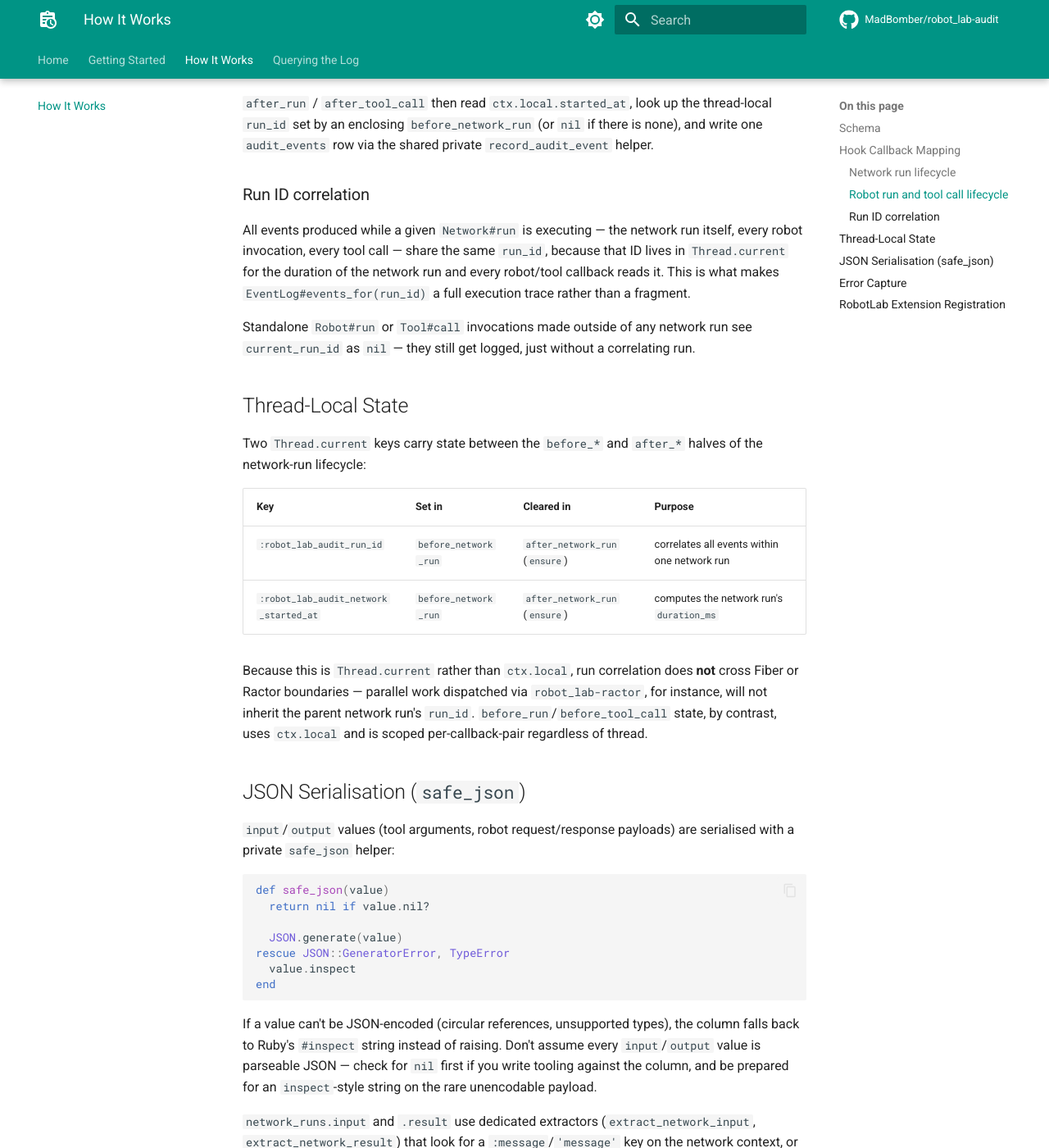
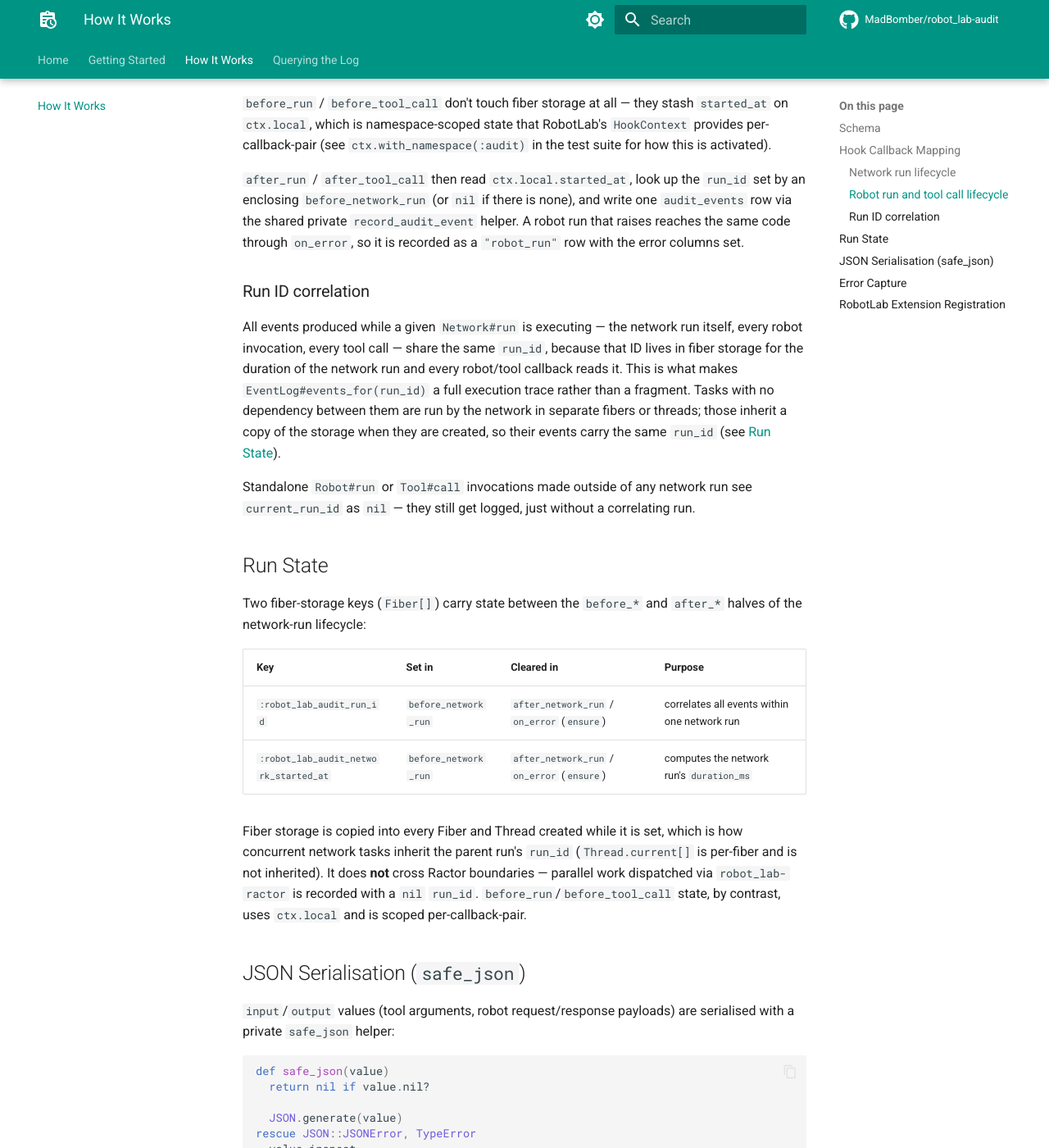
Before and after one commit to MadBomber/robot_lab-audit, an MkDocs documentation site: the page built from docs/how_it_works.md, in a window 1280 px wide and 1400 px high, scrolled down 2711 px. Shown: the whole window at 82% size. Built offline with MkDocs 1.6.1 and Material for MkDocs 9.7.7, drawn with Linux system fonts in a browser that asks for light colours; comment, search, counter and statistics services are not loaded; some of the changed text lies outside the part shown.

Commit message:
fix: record failed runs, keep run_id across concurrent tasks
- add on_error so robot and network runs that raise are logged
- store run_id in fiber storage so threads and fibers inherit it
- events_for(nil) now returns standalone events
- enable registers the hook only once
- safe_json falls back to inspect on circular references
- rake test_file sets the load path
- docs: correct schema, tool names, JSON fallback and run_id claims

````diff
--- a/docs/how_it_works.md
+++ b/docs/how_it_works.md
@@ -84,14 +84,18 @@ each pair that carries the guard, not the `before_*` half.
 ```
 before_network_run(ctx)
   → generates a new run_id  (SecureRandom.uuid)
-  → stores run_id and started_at in Thread.current
+  → stores run_id and started_at in fiber storage (Fiber[])
 
   ... network executes: robots run, tools are called ...
 
-after_network_run(ctx)
-  → writes the network_runs row using the thread-local run_id/started_at
-  → clears both thread-locals in an `ensure` block
+after_network_run(ctx)        # or on_error(ctx) when the run raised
+  → writes the network_runs row using the stored run_id/started_at
+  → clears both keys in an `ensure` block
 ```
+
+RobotLab skips the `after_*` hooks when a run raises and calls `on_error`
+instead, so the hook implements `on_error` as well: it writes the same row,
+with `error_class`/`error_message` filled in, and clears the same state.
 
 `after_network_run` is a no-op if there is no `current_run_id` — this
 guards against `after_network_run` firing without a matching
@@ -99,43 +103,50 @@ guards against `after_network_run` firing without a matching
 
 ### Robot run and tool call lifecycle
 
-`before_run` / `before_tool_call` don't touch `Thread.current` at all —
+`before_run` / `before_tool_call` don't touch fiber storage at all —
 they stash `started_at` on `ctx.local`, which is namespace-scoped state that
 RobotLab's `HookContext` provides per-callback-pair (see
 `ctx.with_namespace(:audit)` in the test suite for how this is activated).
 
 `after_run` / `after_tool_call` then read `ctx.local.started_at`, look up the
-thread-local `run_id` set by an enclosing `before_network_run` (or `nil` if
+`run_id` set by an enclosing `before_network_run` (or `nil` if
 there is none), and write one `audit_events` row via the shared private
-`record_audit_event` helper.
+`record_audit_event` helper. A robot run that raises reaches the same code
+through `on_error`, so it is recorded as a `"robot_run"` row with the error
+columns set.
 
 ### Run ID correlation
 
 All events produced while a given `Network#run` is executing — the network
 run itself, every robot invocation, every tool call — share the same
-`run_id`, because that ID lives in `Thread.current` for the duration of the
+`run_id`, because that ID lives in fiber storage for the duration of the
 network run and every robot/tool callback reads it. This is what makes
 `EventLog#events_for(run_id)` a full execution trace rather than a fragment.
+Tasks with no dependency between them are run by the network in separate
+fibers or threads; those inherit a copy of the storage when they are created,
+so their events carry the same `run_id` (see
+[Run State](#run-state)).
 
 Standalone `Robot#run` or `Tool#call` invocations made outside of any
 network run see `current_run_id` as `nil` — they still get logged, just
 without a correlating run.
 
-## Thread-Local State
+## Run State
 
-Two `Thread.current` keys carry state between the `before_*` and `after_*`
-halves of the network-run lifecycle:
+Two fiber-storage keys (`Fiber[]`) carry state between the `before_*` and
+`after_*` halves of the network-run lifecycle:
 
 | Key | Set in | Cleared in | Purpose |
 |-----|--------|-----------|---------|
-| `:robot_lab_audit_run_id` | `before_network_run` | `after_network_run` (`ensure`) | correlates all events within one network run |
-| `:robot_lab_audit_network_started_at` | `before_network_run` | `after_network_run` (`ensure`) | computes the network run's `duration_ms` |
+| `:robot_lab_audit_run_id` | `before_network_run` | `after_network_run` / `on_error` (`ensure`) | correlates all events within one network run |
+| `:robot_lab_audit_network_started_at` | `before_network_run` | `after_network_run` / `on_error` (`ensure`) | computes the network run's `duration_ms` |
 
-Because this is `Thread.current` rather than `ctx.local`, run correlation
-does **not** cross Fiber or Ractor boundaries — parallel work dispatched via
-`robot_lab-ractor`, for instance, will not inherit the parent network run's
-`run_id`. `before_run`/`before_tool_call` state, by contrast, uses `ctx.local`
-and is scoped per-callback-pair regardless of thread.
+Fiber storage is copied into every Fiber and Thread created while it is set,
+which is how concurrent network tasks inherit the parent run's `run_id`
+(`Thread.current[]` is per-fiber and is not inherited). It does **not** cross
+Ractor boundaries — parallel work dispatched via `robot_lab-ractor` is
+recorded with a `nil` `run_id`. `before_run`/`before_tool_call` state, by
+contrast, uses `ctx.local` and is scoped per-callback-pair.
 
 ## JSON Serialisation (`safe_json`)
 
@@ -147,13 +158,15 @@ def safe_json(value)
   return nil if value.nil?
 
   JSON.generate(value)
-rescue JSON::GeneratorError, TypeError
+rescue JSON::JSONError, TypeError
   value.inspect
 end
 ```
 
-If a value can't be JSON-encoded (circular references, unsupported types),
-the column falls back to Ruby's `#inspect` string instead of raising. Don't
+If `JSON.generate` raises a `JSON::JSONError` or `TypeError` (a `NaN` or
+`Infinity` float, or a circular reference, for example), the column falls back to Ruby's `#inspect`
+string instead of raising. Arbitrary objects don't trigger the fallback —
+`JSON.generate` encodes them as a JSON string of their `#to_s`. Don't
 assume every `input`/`output` value is parseable JSON — check for `nil`
 first if you write tooling against the column, and be prepared for an
 `inspect`-style string on the rare unencodable payload.
@@ -170,7 +183,9 @@ and finally to `#inspect` if anything raises.
 When a network run, robot run, or tool call raises, the hook's
 `error_fields` helper extracts `error_class` (the exception's class name as
 a string) and `error_message` (the exception's message) from whatever
-`ctx.error` / `ctx.tool_error` object RobotLab's Hook system populates. Both
+`ctx.error` / `ctx.tool_error` object RobotLab's Hook system populates. Failed
+robot and network runs arrive through `on_error`; failed tool calls arrive
+through `after_tool_call` with `ctx.tool_error` set. Both
 columns are `nil` on success. `EventLog#recent_errors` filters
 `audit_events` down to rows where `error_class IS NOT NULL`.
 
````
Also changed, not shown: CLAUDE.md (+9 -8 lines), README.md (+6 -1 lines), docs/getting_started.md (+6 -3 lines), docs/index.md (+1 -1 lines), docs/querying.md (+7 -3 lines), 6 other files.
